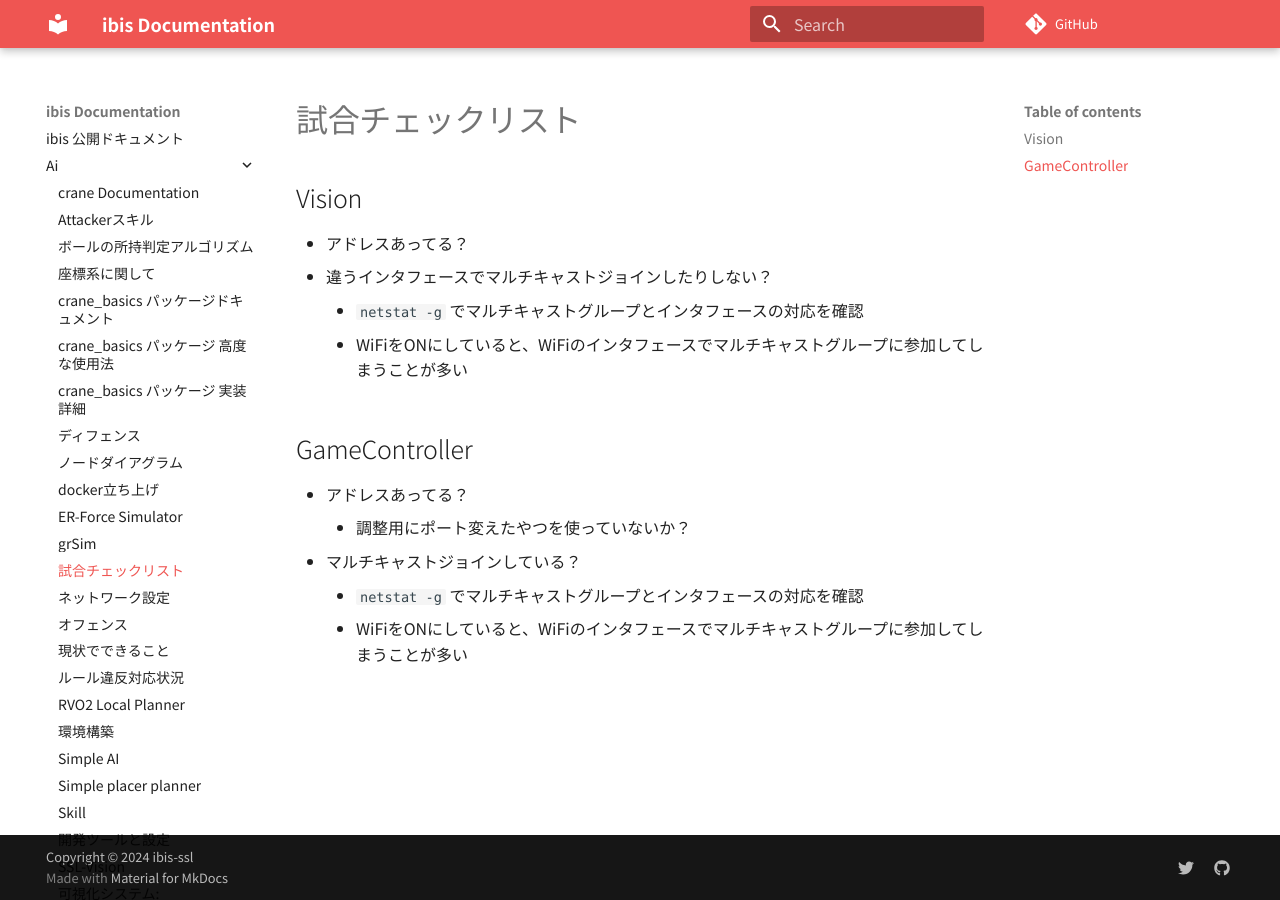
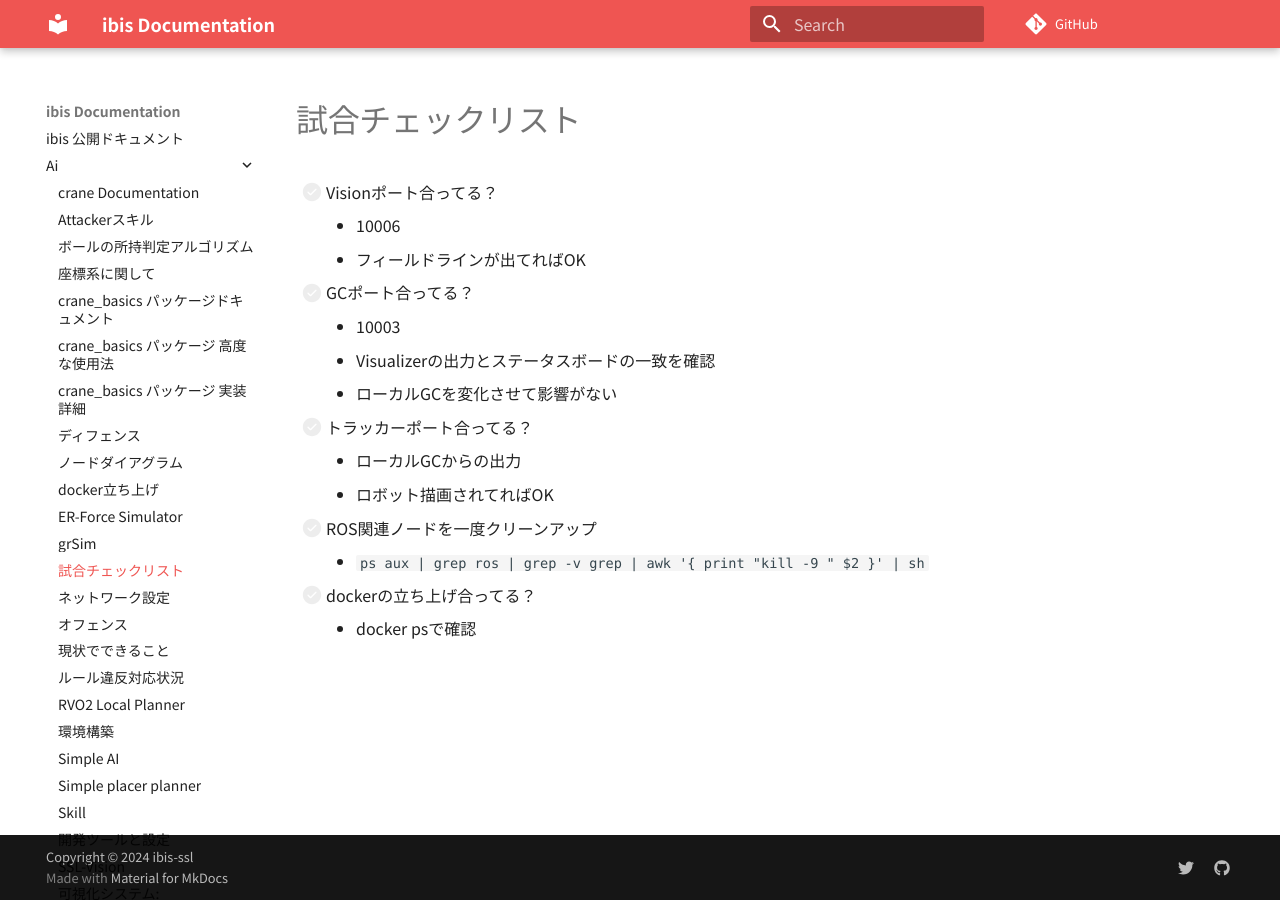
Before and after one commit to ibis-ssl/ibis_documentation, an MkDocs documentation site: the page built from docs/ai/match.md, in a window 1280 px wide. Built offline with MkDocs 1.6.1 and Material for MkDocs 9.7.7, drawn with Linux system fonts in a browser that asks for light colours; nearby versions of some CDN libraries; some web fonts are replaced; comment, search, counter and statistics services are not loaded.

Commit message:
🔄 synced local 'docs/ai' with remote 'docs'

```diff
--- a/docs/ai/match.md
+++ b/docs/ai/match.md
@@ -1,16 +1,16 @@
 # 試合チェックリスト
 
-## Vision
-
-- アドレスあってる？
-- 違うインタフェースでマルチキャストジョインしたりしない？
-  - `netstat -g` でマルチキャストグループとインタフェースの対応を確認
-  - WiFiをONにしていると、WiFiのインタフェースでマルチキャストグループに参加してしまうことが多い
-
-## GameController
-
-- アドレスあってる？
-  - 調整用にポート変えたやつを使っていないか？
-- マルチキャストジョインしている？
-  - `netstat -g` でマルチキャストグループとインタフェースの対応を確認
-  - WiFiをONにしていると、WiFiのインタフェースでマルチキャストグループに参加してしまうことが多い
+- [ ] Visionポート合ってる？
+  - 10006
+  - フィールドラインが出てればOK
+- [ ] GCポート合ってる？
+  - 10003
+  - Visualizerの出力とステータスボードの一致を確認
+  - ローカルGCを変化させて影響がない
+- [ ] トラッカーポート合ってる？
+  - ローカルGCからの出力
+  - ロボット描画されてればOK
+- [ ] ROS関連ノードを一度クリーンアップ
+  - `ps aux | grep ros | grep -v grep | awk '{ print "kill -9 " $2 }' | sh`
+- [ ] dockerの立ち上げ合ってる？
+  - docker psで確認
```
